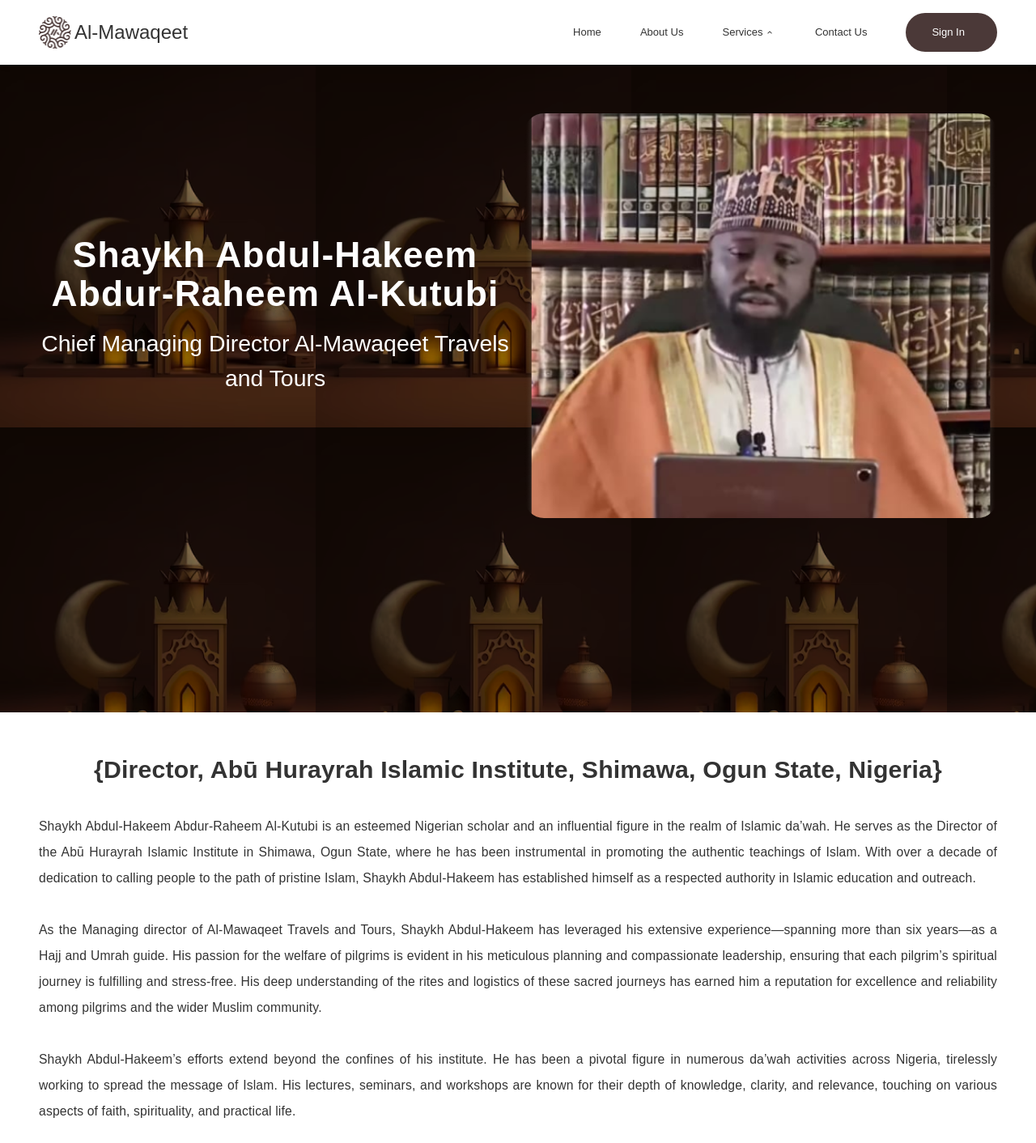
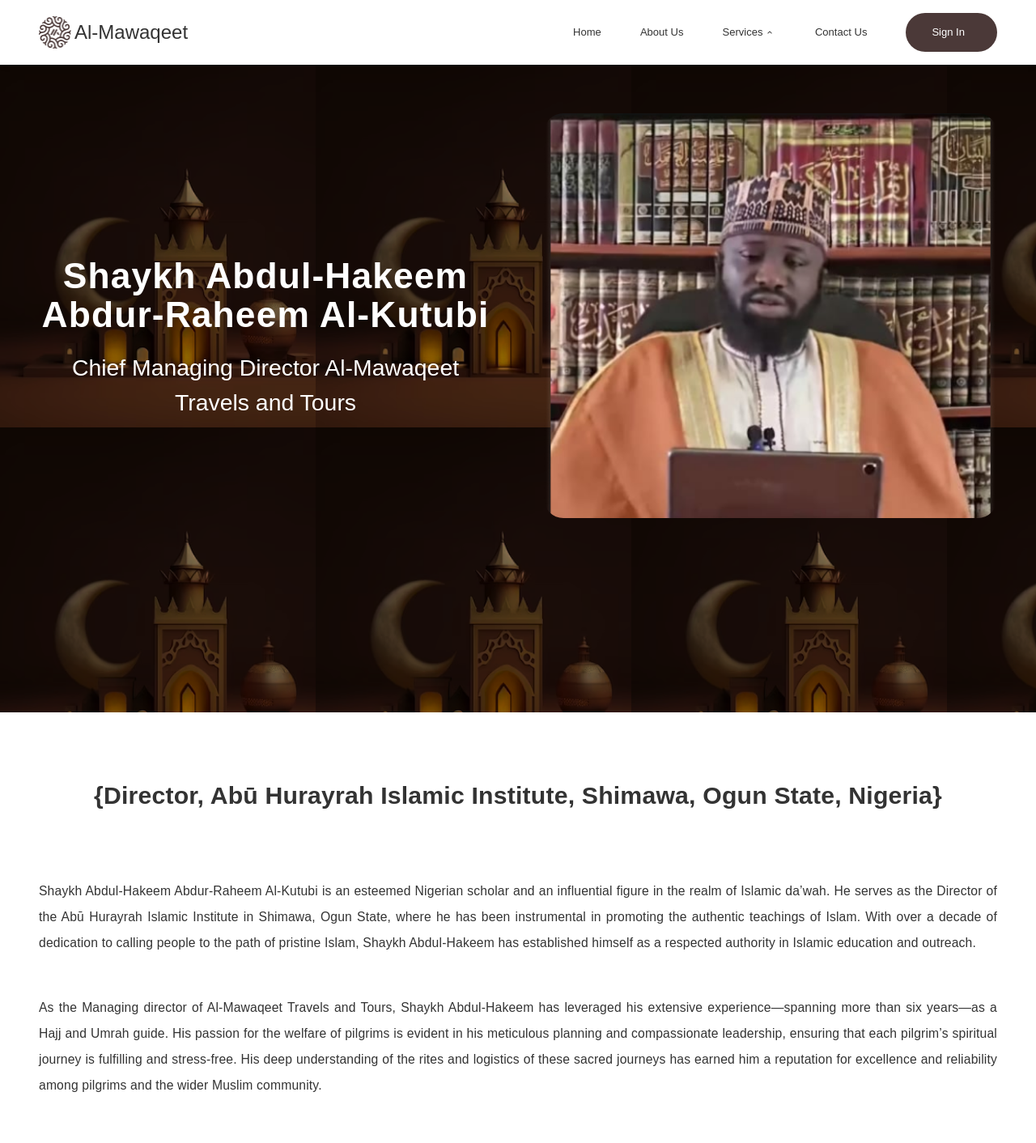
Before and after one commit to Almawaqeet/mawaqeet, a Next.js app: page /about-us/Shaykh-Abdul-Hakeem in a window 1280 px wide. Shown: the top 1412 px of the page at 81% size. Built offline with nearby package versions, Linux system fonts and the light colour scheme.

Commit message:
clean up FE ui

```diff
--- a/app/UI/Profile.tsx
+++ b/app/UI/Profile.tsx
@@ -22,24 +22,24 @@
 const Profile: React.FC<ProfileProps> = ({ team }) => {
     const { id, profile_1, profile_2, profile_3, profile_4, personality } = team
     return (
-        <div className={`${whiteSpaces.paddingX} ${whiteSpaces.paddingY} pb-[150px]`} key={id}>
-            <Headings type='sectionName' classname='text-center pb-8 font-dejavu'>{personality}</Headings>
+        <div className={`${whiteSpaces.paddingX} xmd:pt-32 mobile:pt-44 sm:pt-64 lg:pt-20 pb-[150px]`} key={id}>
+            <Headings type='sectionName' classname='text-center xmd:pb-11 lg:pb-20 font-dejavu'>{personality}</Headings>
             <Paragraph
                 type="global"
-                classname="font-normal xmd:leading-5 md:leading-8 xmd:tracking-[0.16px] text-team-clamp xmd:pb-8 font-dejavu text-justify"
+                classname="font-normal xmd:leading-5 md:leading-8 xmd:tracking-[0.16px] text-team-clamp xmd:pb-8 font-dejavu text-justify lg:pb-12"
             >
                 {profile_1}
             </Paragraph>
 
             <Paragraph
                 type="global"
-                classname="font-normal xmd:leading-5 md:leading-8 xmd:tracking-[0.16px] text-team-clamp xmd:pb-8 font-dejavu text-justify"
+                classname="font-normal xmd:leading-5 md:leading-8 xmd:tracking-[0.16px] text-team-clamp xmd:pb-8 lg:pb-12 font-dejavu text-justify"
             >
                 {profile_2}
             </Paragraph>
             <Paragraph
                 type="global"
-                classname="font-normal xmd:leading-5 text-justify md:leading-8 xmd:tracking-[0.16px] text-team-clamp xmd:pb-8 font-dejavu"
+                classname="font-normal xmd:leading-5 text-justify md:leading-8 xmd:tracking-[0.16px] text-team-clamp xmd:pb-8 lg:pb-12 font-dejavu"
             >
                 {profile_3}
             </Paragraph>
--- a/app/about-us/[slug]/page.tsx
+++ b/app/about-us/[slug]/page.tsx
@@ -26,9 +26,9 @@
             <Navbar />
             <section className='max-w-[2000px] m-auto bg-personality xmd:pt-16 lg:pt-0'>
                 <main className=' md:pt-0 relative lg:h-screen'>
-                    <div key={teamMember.id} className={`xmd:grid lg:grid-cols-[1fr_1fr] xmd:grid-rows-1 lg:items-center lg:gap-4 lg:justify-between  xmd:h-[448px] md:h-[620px]  ${whiteSpaces.paddingX} `}>
-                        <div className='flex xmd:flex-col lg:justify-center gap-4'>
-                            <Headings type='heroHeading' classname='text-white '>{teamMember.fullname}</Headings>
+                    <div key={teamMember.id} className={`xmd:grid lg:grid-cols-[1fr_1fr] xmd:grid-rows-1 lg:items-center lg:gap-16 lg:justify-between  xmd:h-[448px] md:h-[620px]  ${whiteSpaces.paddingX} `}>
+                        <div className='xmd:gap-5 flex xmd:flex-col lg:justify-center'>
+                            <Headings type='heroHeading' classname='text-white xmd:pt-14'>{teamMember.fullname}</Headings>
                             <Paragraph type='globalBold' classname='text-Bold-1-clamp xmd:font-normal font-dejavu text-white text-center'>{teamMember.post}</Paragraph>
                         </div>
                         <div className="">
```
